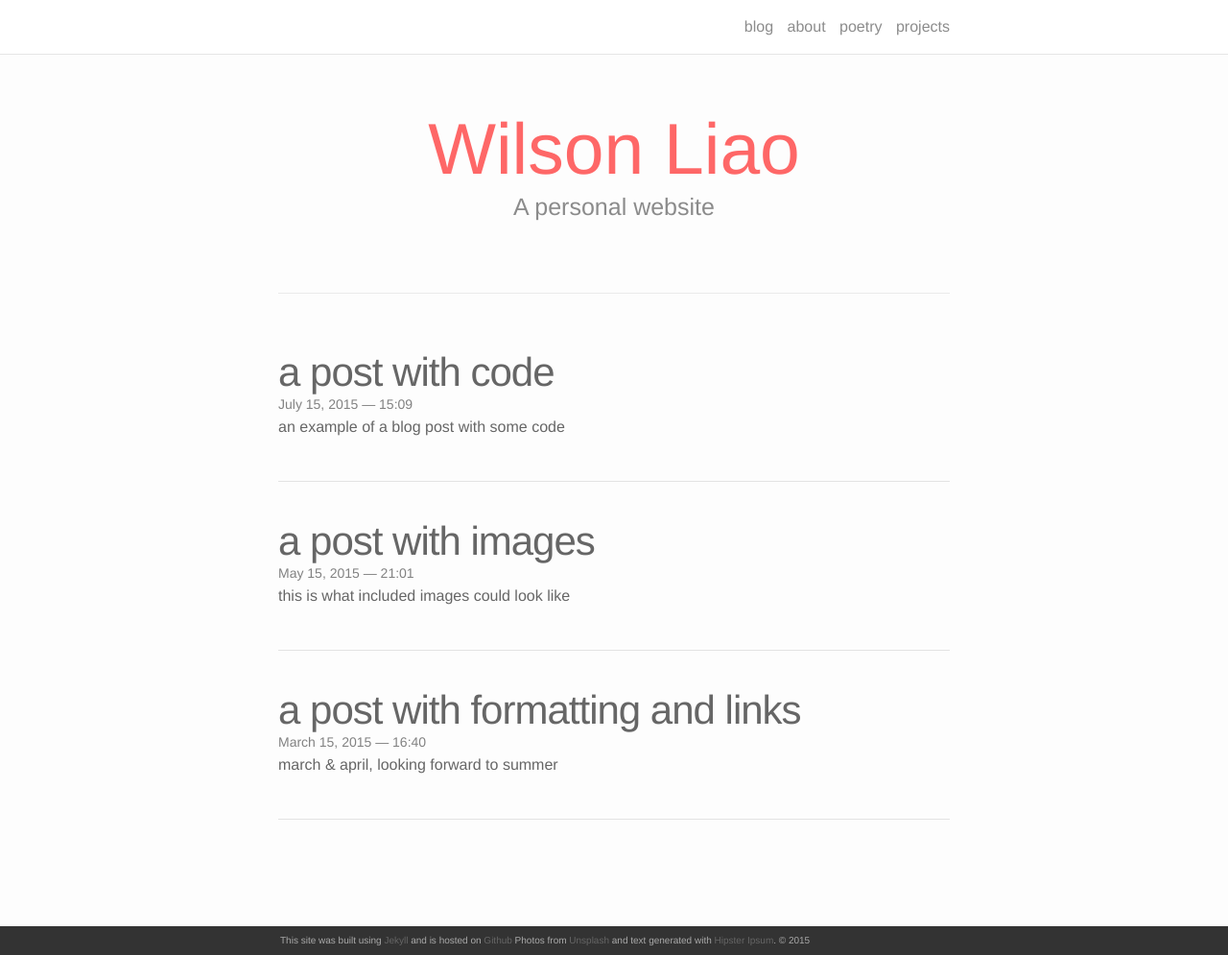
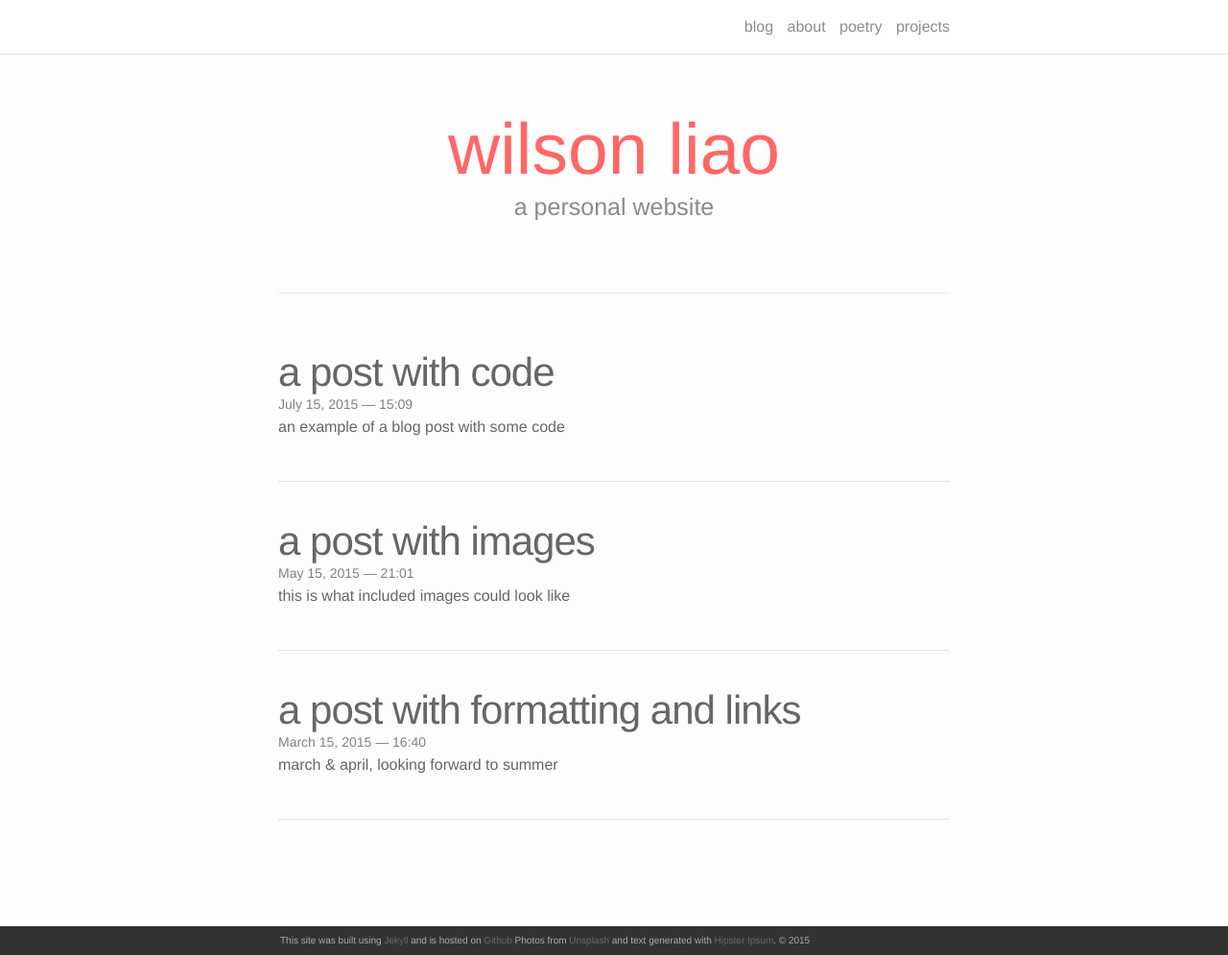
Before and after one commit to wilsonliao/blog, a Jekyll site: the page built from index.html, in a window 1280 px wide and 995 px high. Shown: the whole window at 96% size. Built offline with Jekyll 4.4.1, drawn with Linux system fonts in a browser that asks for light colours; nearby versions of some CDN libraries; the list of posts is cut into pages by our own code.

```diff
--- a/index.html
+++ b/index.html
@@ -3,8 +3,8 @@ layout: default
 ---
 
 <div class="header-bar">
-  <h1>Wilson Liao</h1>
-  <h2>A personal website</h2>
+  <h1>wilson liao</h1>
+  <h2>a personal website</h2>
   <br/>
   <hr>
   <br/>
```
